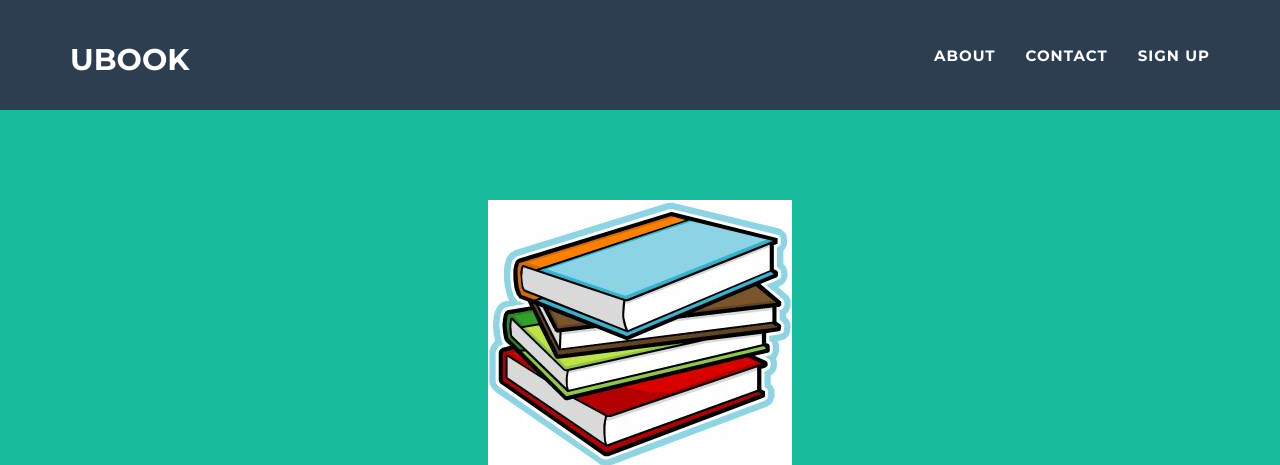
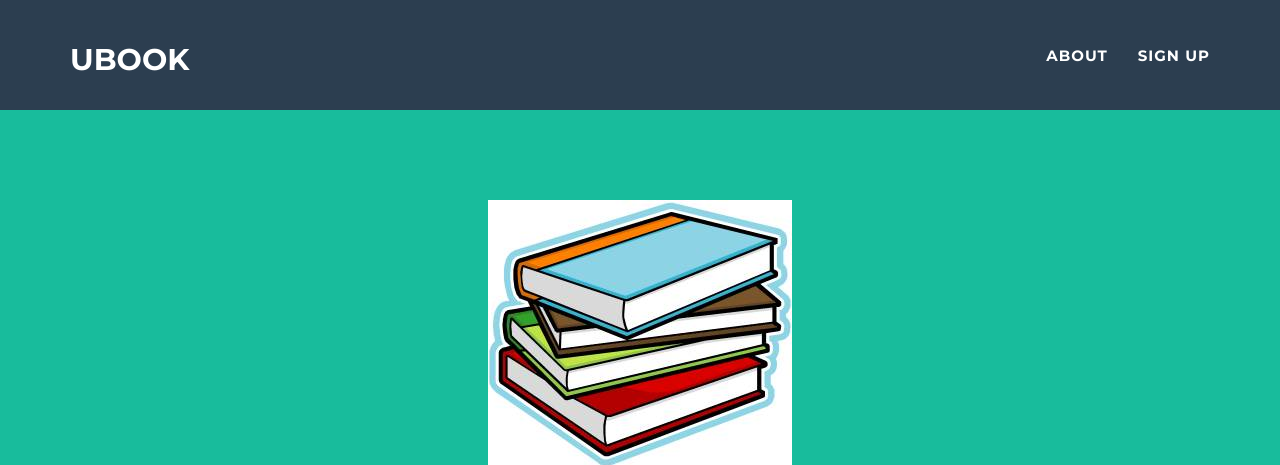
Before and after one commit to mrranderson/UBook, a Django app: page /about/ in a window 1280 px wide. Shown: the top 465 px of the page. Run offline with Django 3.2, Linux system fonts and the light colour scheme; some libraries are stand-ins or nearby versions.

Commit message:
Get shwifty

```diff
--- a/templates/website/base.html
+++ b/templates/website/base.html
@@ -57,9 +57,6 @@
                     </li>
                     <li>
                         <a href="{% url 'about' %}">About</a>
-                    </li>
-                    <li class="page-scroll">
-                        <a href="#contact">Contact</a>
                     </li>
                     <li>
                         <a href="{% url 'signup' %}">Sign Up</a>
```
